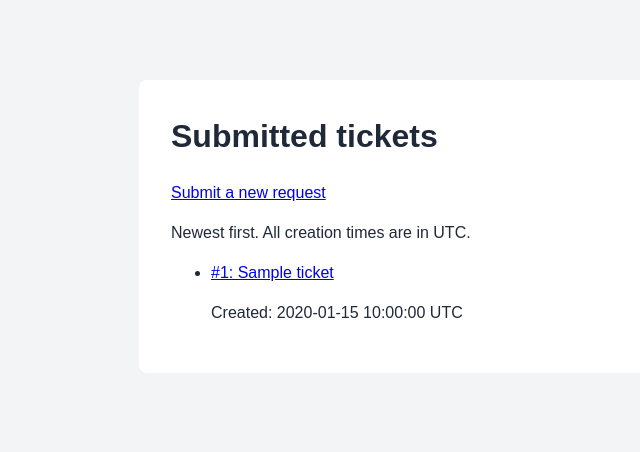
After one commit to GetToKnowFarhad/ai-service-triage-poc, a FastAPI app: template app/templates/tickets.html in a window 1280 px wide. The commit adds this page. Shown: the top 452 px of the page, without its empty margins (85-725 px from the left). Run offline with FastAPI, Linux system fonts and the light colour scheme; the template is opened without the code that fills it: most values are stand-ins (such as "Sample title", 1, 10 or a date in 2020).

Commit message:
Add SQLite ticket persistence

```diff
--- a/app/main.py
+++ b/app/main.py
@@ -1,14 +1,24 @@
+from contextlib import asynccontextmanager
 from pathlib import Path
 
-from fastapi import FastAPI, Form, Request
+from fastapi import FastAPI, Form, HTTPException, Request
 from fastapi.responses import HTMLResponse
 from fastapi.staticfiles import StaticFiles
 from fastapi.templating import Jinja2Templates
 
+from app import database
+
 # Resolve paths relative to this file so templates and CSS are easy to find.
 BASE_DIR = Path(__file__).resolve().parent
 
-app = FastAPI()
+
+@asynccontextmanager
+async def lifespan(app: FastAPI):
+    database.initialize_database()
+    yield
+
+
+app = FastAPI(lifespan=lifespan)
 
 app.mount("/static", StaticFiles(directory=BASE_DIR / "static"), name="static")
 templates = Jinja2Templates(directory=BASE_DIR / "templates")
@@ -41,8 +51,32 @@ def submit_ticket(
             status_code=400,
         )
 
+    ticket_id = database.create_ticket(title, description)
+
     return templates.TemplateResponse(
         request=request,
         name="confirmation.html",
-        context={"title": title, "description": description},
+        context={"ticket_id": ticket_id, "title": title, "description": description},
     )
+
+
+@app.get("/tickets", response_class=HTMLResponse)
+def tickets(request: Request):
+    return templates.TemplateResponse(
+        request=request,
+        name="tickets.html",
+        context={"tickets": database.list_tickets()},
+    )
+
+
+@app.get("/tickets/{ticket_id}", response_class=HTMLResponse)
+def ticket_detail(request: Request, ticket_id: int):
+    ticket = database.get_ticket(ticket_id)
+    if ticket is None:
+        raise HTTPException(status_code=404, detail="Ticket not found")
+
+    return templates.TemplateResponse(
+        request=request,
+        name="ticket_detail.html",
+        context={"ticket": ticket},
+    )
--- a/app/templates/confirmation.html
+++ b/app/templates/confirmation.html
@@ -9,11 +9,13 @@
 <body>
     <main>
         <h1>Request received</h1>
+        <p>Your request has been saved. Ticket ID: {{ ticket_id }}</p>
         <h2>Ticket title</h2>
         <p class="submitted-text">{{ title }}</p>
         <h2>Ticket description</h2>
         <p class="submitted-text">{{ description }}</p>
-        <p>This request has not been saved.</p>
+        <p><a href="{{ url_for('ticket_detail', ticket_id=ticket_id) }}">View ticket #{{ ticket_id }}</a></p>
+        <p><a href="{{ url_for('tickets') }}">View all tickets</a></p>
         <a href="{{ url_for('homepage') }}">Back to the form</a>
     </main>
 </body>
--- a/app/templates/index.html
+++ b/app/templates/index.html
@@ -10,6 +10,7 @@
     <main>
         <h1>AI Service Triage PoC</h1>
         <p>System Status: Running.</p>
+        <p><a href="{{ url_for('tickets') }}">View submitted tickets</a></p>
         <h2>Submit an IT service request</h2>
         {% if error %}
         <p class="error" role="alert">{{ error }}</p>
--- /dev/null
+++ b/app/templates/tickets.html
@@ -0,0 +1,28 @@
+<!DOCTYPE html>
+<html lang="en">
+<head>
+    <meta charset="UTF-8">
+    <meta name="viewport" content="width=device-width, initial-scale=1.0">
+    <title>Tickets - AI Service Triage PoC</title>
+    <link rel="stylesheet" href="{{ url_for('static', path='/style.css') }}">
+</head>
+<body>
+    <main>
+        <h1>Submitted tickets</h1>
+        <p><a href="{{ url_for('homepage') }}">Submit a new request</a></p>
+        {% if tickets %}
+        <p>Newest first. All creation times are in UTC.</p>
+        <ul>
+            {% for ticket in tickets %}
+            <li>
+                <p class="submitted-text"><a href="{{ url_for('ticket_detail', ticket_id=ticket.id) }}">#{{ ticket.id }}: {{ ticket.title }}</a></p>
+                <p>Created: {{ ticket.created_at }} UTC</p>
+            </li>
+            {% endfor %}
+        </ul>
+        {% else %}
+        <p>No tickets have been submitted yet.</p>
+        {% endif %}
+    </main>
+</body>
+</html>
```
Also changed, not shown: app/database.py (added, +53 -0 lines), app/templates/ticket_detail.html (added, +21 -0 lines), README.md, 1 other file.
